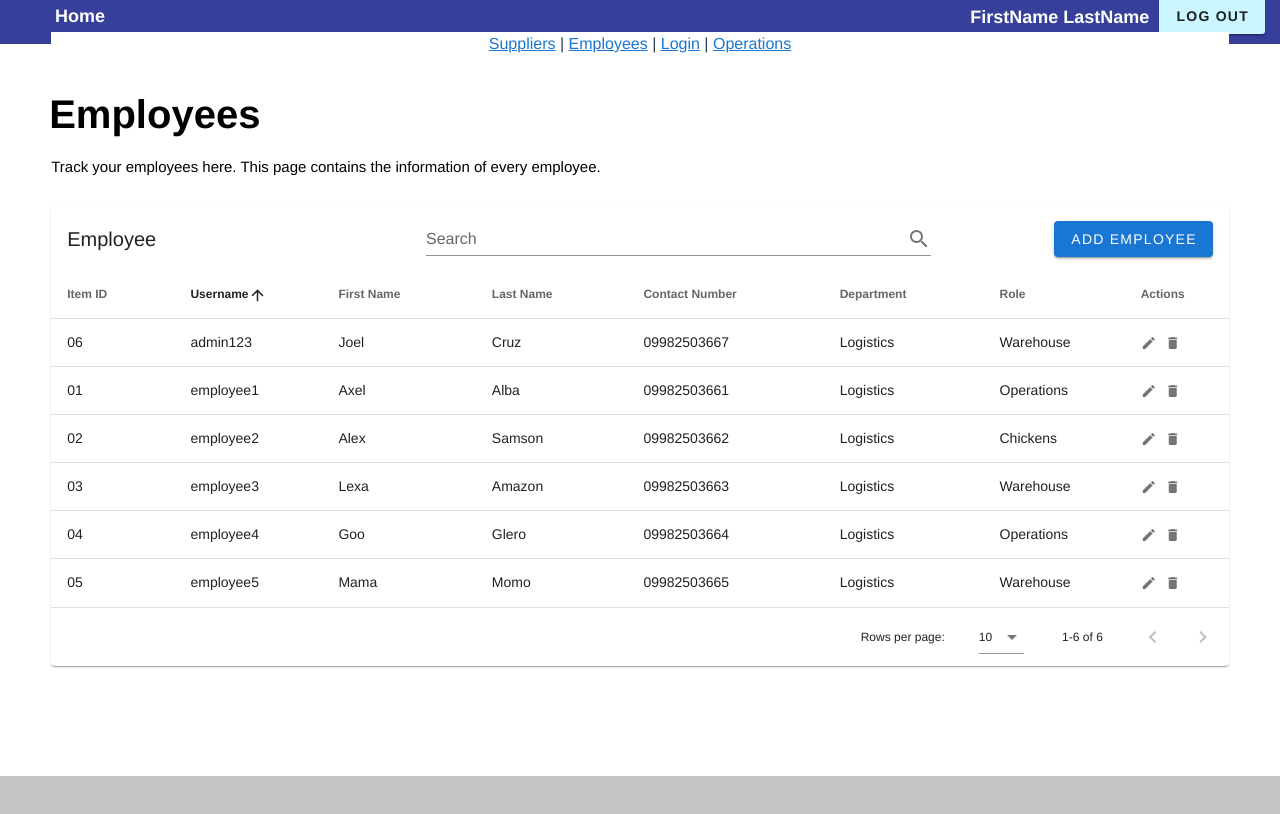
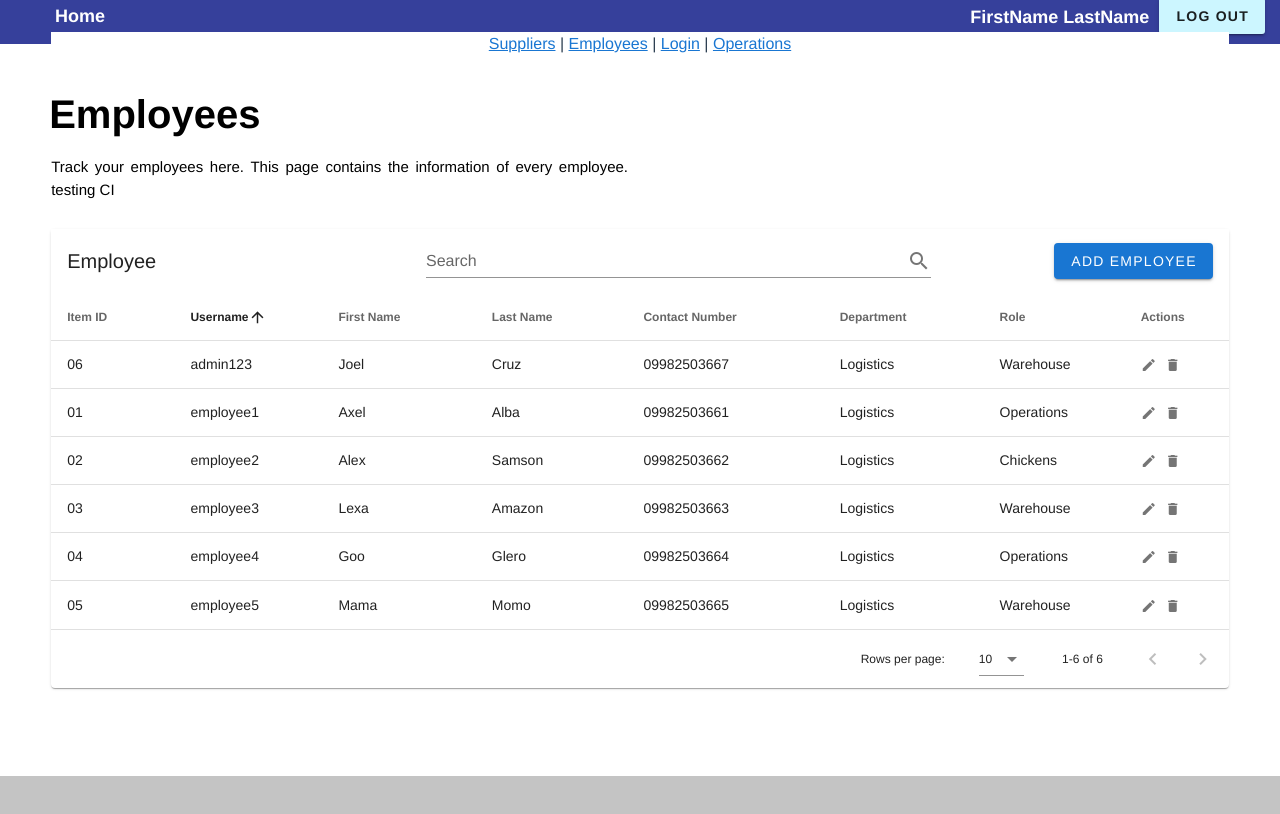
Before and after one commit to Skentir/LayerTech-v2.0, a Vue app: page /#/employees in a window 1280 px wide. Shown: the top 814 px of the page. Built offline with nearby package versions, Linux system fonts and the light colour scheme.

Commit message:
Update Employees.vue

```diff
--- a/src/views/Employees.vue
+++ b/src/views/Employees.vue
@@ -196,7 +196,7 @@ export default {
   data: () => ({
     pageInfo: {
       title: 'Employees',
-      description: 'Track your employees here. This page contains the information of every employee.',
+      description: 'Track your employees here. This page contains the information of every employee. testing CI',
     },
     search: '',
     tableTitle: 'Employee',
```
